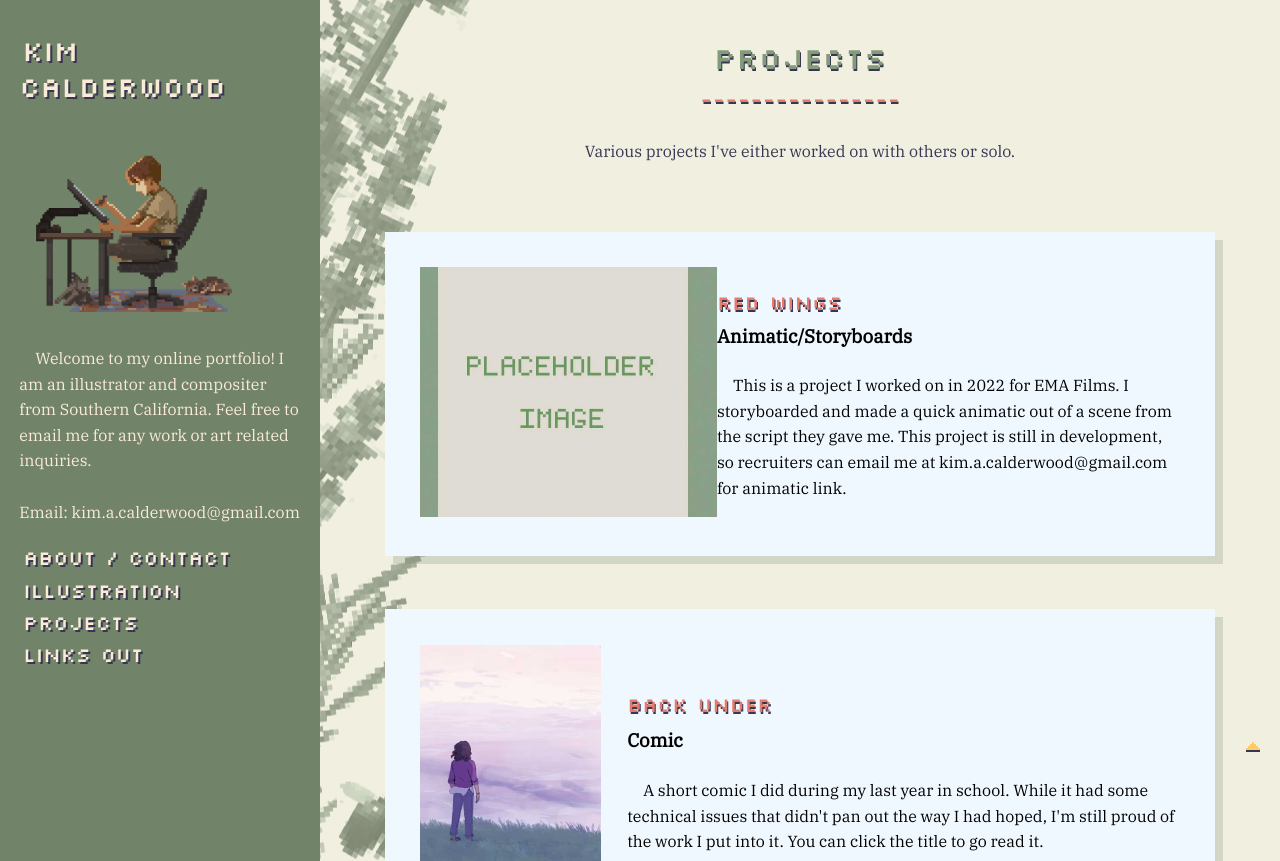
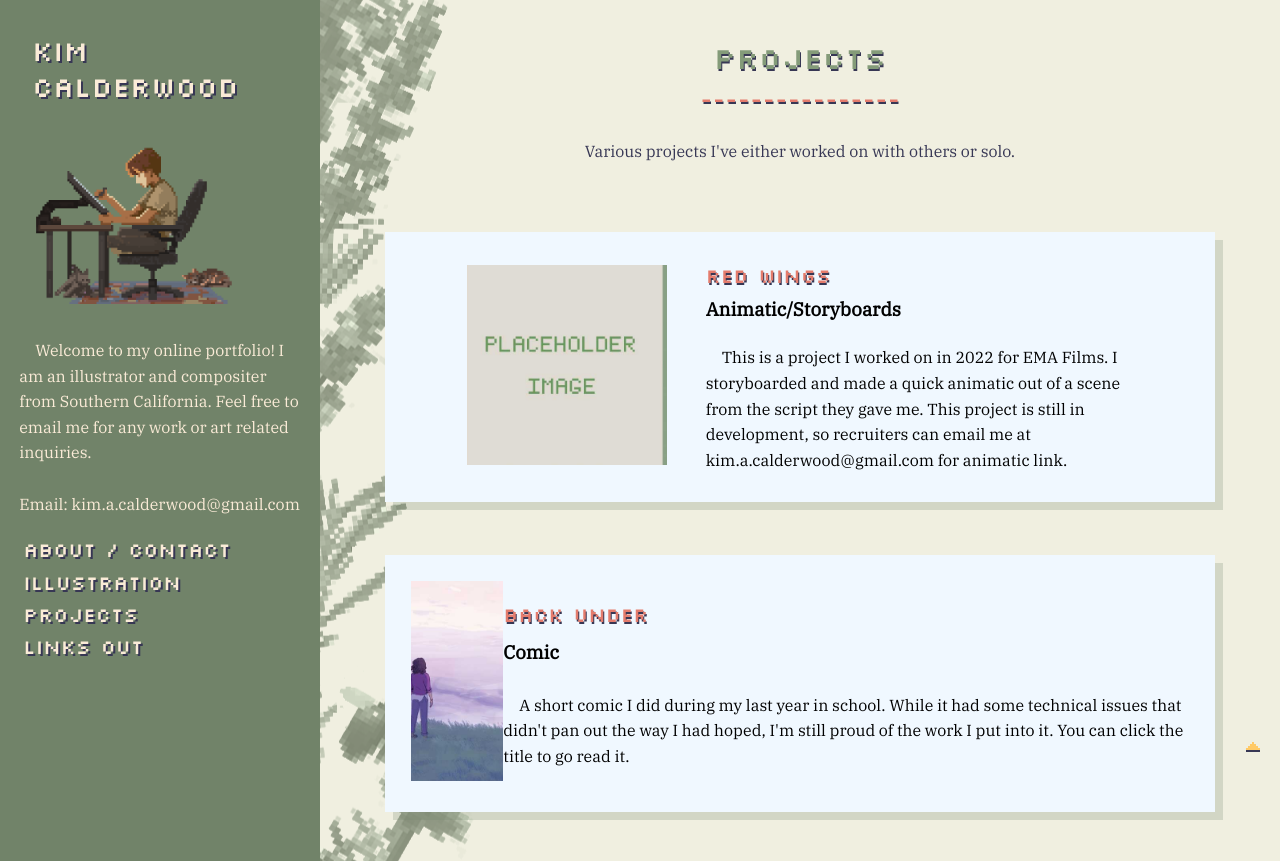
Before and after one commit to illustraitor/illustraitor.io, a plain HTML site: page index/projects.html in a window 1280 px wide. Shown: the top 861 px of the page. Drawn offline with Linux system fonts and the light colour scheme.

Commit message:
hopefully not fucking up

```diff
--- a/index/projects.html
+++ b/index/projects.html
@@ -23,10 +23,7 @@
 
 
 <aside class="left">
-
-    <nav>
-
-            <div id="name">
+    <div id="name">
 
                 <a id="name-link" href="/index.html">
                     Kim
@@ -34,7 +31,11 @@
                     Calderwood
                 </a>
 
-            </div>
+    </div>
+
+    <nav>
+
+
 
             <img id="pfp" src="/images/selfportraitpixel.gif" >
 
@@ -106,7 +107,7 @@
 
 
 
-    <div class="article">
+    <div class="article-projects">
 
         <h2>Red Wings</h2>
 
@@ -126,7 +127,7 @@
 
 
     <a href="/RAREBIT/index.html?pg=1#showComic" target="_blank"> <img class=projectpic src="/images/projects_backunder.jpg" ></a>
-<div class="padding-fix">
+
     <div class="article">
 
        <a href="/RAREBIT/index.html?pg=1#showComic">
@@ -143,7 +144,7 @@
         </div>
 
     </div>
-</div>
+
 
 <div class="container2">
 
--- a/mycss/styles.css
+++ b/mycss/styles.css
@@ -37,7 +37,7 @@ text-shadow: 2px 2px #37375461;
 margin: 3%;
 }
 
-a {
+main a {
 color: #403cad;
 text-decoration: none;
 }
@@ -87,10 +87,6 @@ h1 {
 color: #9a97ff;
 }
 
-#name-link:hover {
-
-  background-color: rgba(240, 248, 255, 0);
-  }
 
 h2 {
   font-family: "Silkscreen", sans-serif;
@@ -111,9 +107,22 @@ h3 {
   font-weight: 400;
   font-style: normal;
   font-size: 28px;
-  padding-top: 10%;
+  padding: 10%;
   color: antiquewhite;
   text-shadow: 2px 2px #373754;
+  position: absolute;
+  left: 0%;
+}
+
+#name a {
+  text-decoration: none;
+  color: #faebd7;
+}
+
+#name a:hover {
+  text-decoration: none;
+  color: #e47c6d;
+
 }
 
 #bio {
@@ -124,13 +133,9 @@ h3 {
   padding-top: 5%;
   padding-bottom: 5%;
   padding-right: 6%;
+  padding-left: 6%;
 
 }
-
- #name, #bio {
-  padding-left: 6%;
- }
-
 
  .title {
   font-family: "IBM Plex Serif", serif;
@@ -173,11 +178,11 @@ a> .pointer {
   opacity: 0;
 }
 
-a:hover > .pointer{
+nav a:hover > .pointer{
   display: inline;
   opacity: 100%;
 }
-a:hover {
+nav a:hover {
 color: #ffca67 !important;
 background-color: rgba(250, 235, 215, 0.377);
 }
@@ -234,6 +239,10 @@ background-position: left;
 aside {
   flex: 0 2 25vw;
   padding-bottom: 5%;
+  flex-direction: row;
+  align-content: flex-start;
+
+
 }
 
 nav {
@@ -266,17 +275,18 @@ justify-content: center;
 .container2 {
 margin: 3%;
 display: flex;
-flex-direction: row;
+padding: 3%;
+height: fit-content;
+justify-content: center;
 align-content: center;
+justify-items: center;
 align-items: center;
-justify-content: center;
-justify-items: center;
-padding: 4%;
 
 }
 
-.article {
-width: 100%;
+.article-projects {
+width: 60%;
+padding-left: 5%;
 
 }
 
@@ -292,6 +302,7 @@ footer {
 
 #pfp {
   width: 80%;
+  padding-top: 30%;
   padding-left: 10%;
   padding-right: 5%;
 
@@ -366,14 +377,13 @@ width: ;
 */
 
 .projectpic {
-  height: 250px;
+  width: 200px;
+  height: 200px;
 
   object-fit: cover;
 }
 
-.padding-fix {
-  padding-left: 3.5%;
-}
+
 
 
 
```
